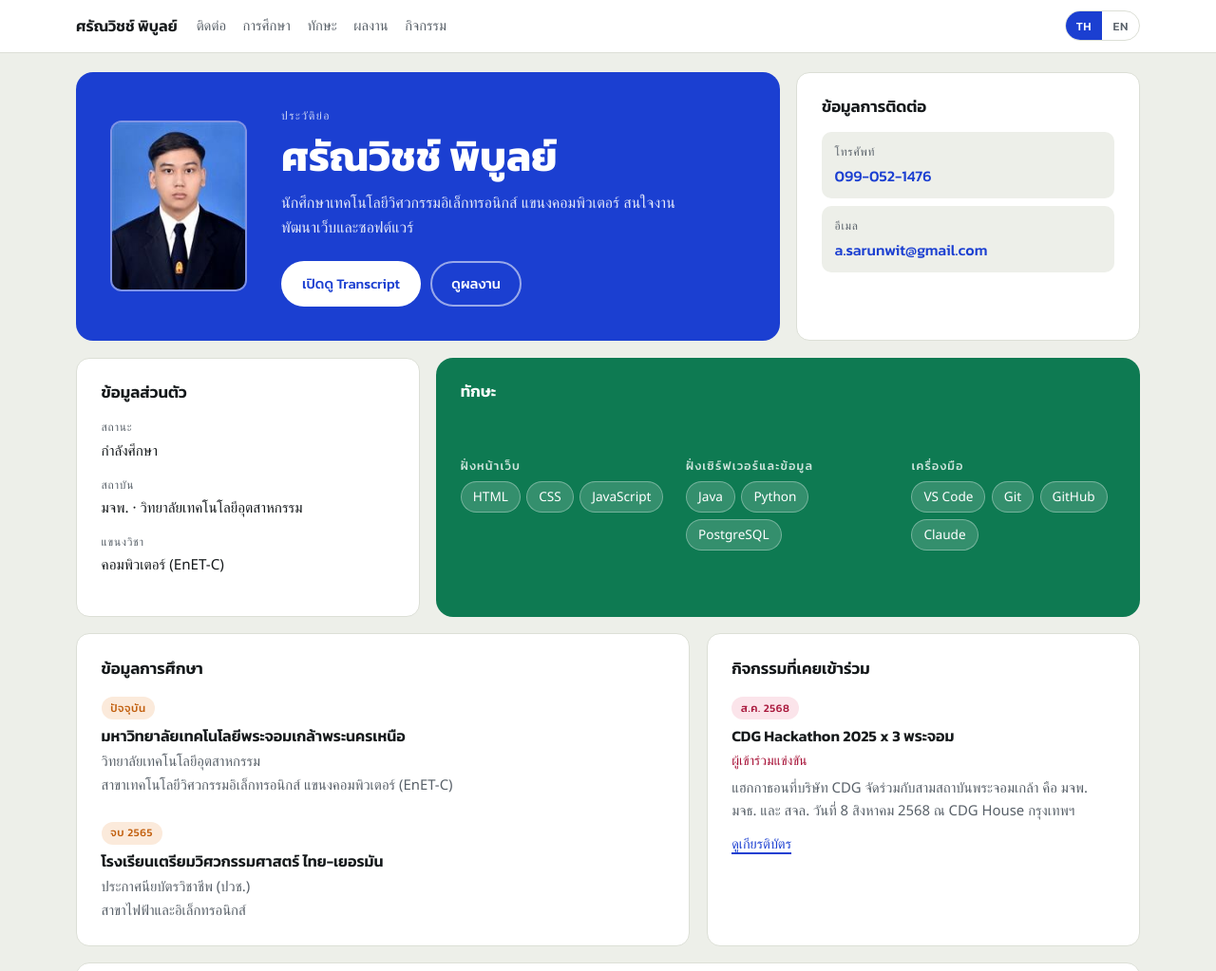
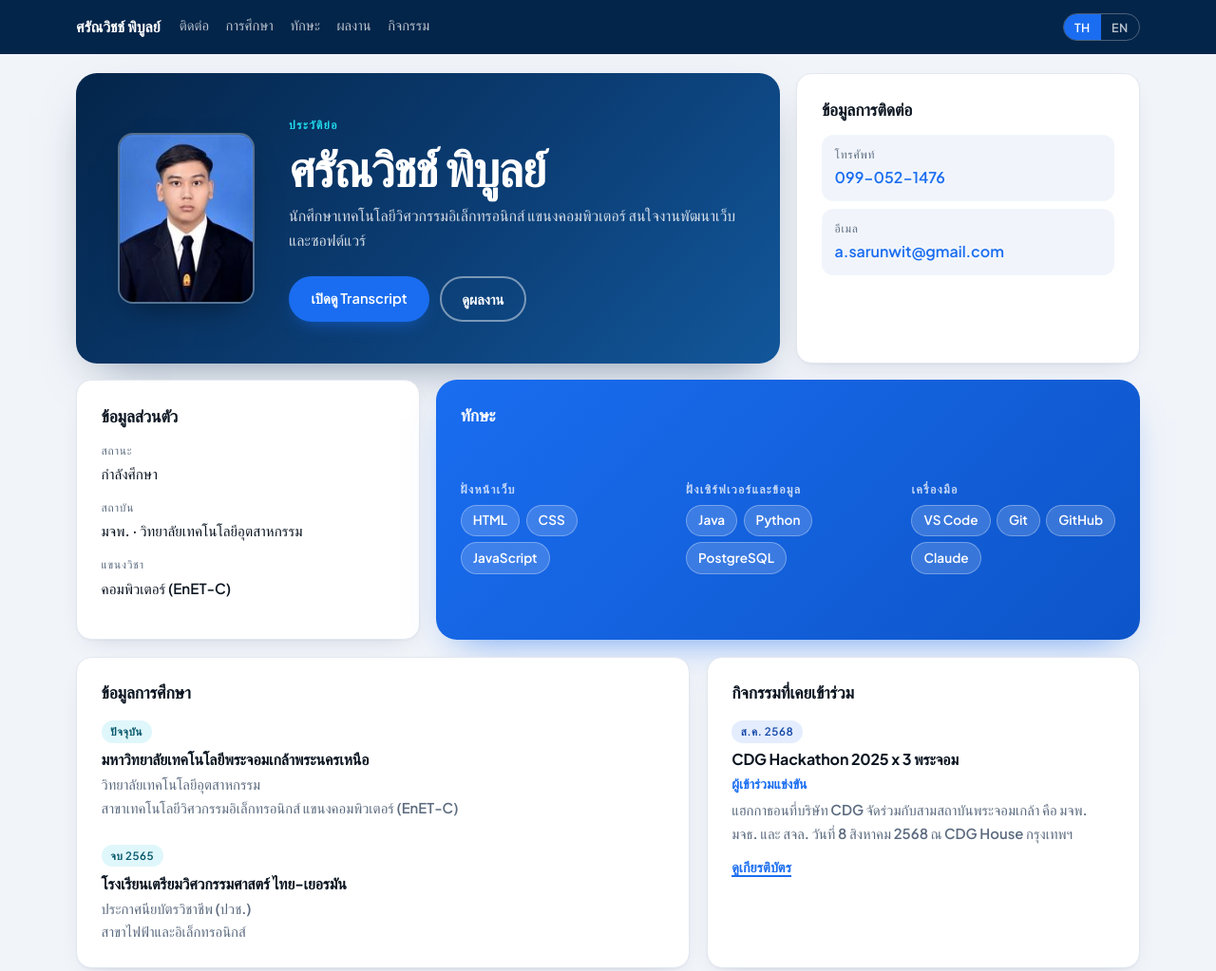
Before and after one commit to Sarunwit00/Resume, a plain HTML site: page index.html in a window 1280 px wide. Shown: the top 1023 px of the page at 95% size. Drawn offline with Linux system fonts and the light colour scheme; a web font is replaced by a local one.

Commit message:
Restyle the theme with a navy and blue palette
Swap the warm cream palette for the navy/blue/cyan set: deep navy for surfaces (topbar, hero), bright blue for anything clickable (buttons, links, skills tile), cyan for small accent tags. Replace Kanit with Plus Jakarta Sans over Anuphan so Latin headings get a geometric grotesque while Thai falls through to Anuphan per glyph.

Rename the chips after their role (chip-edu, chip-act) now that the colours no longer match the old names.

Layout, content and the bilingual system are untouched.

Co-Authored-By: Claude Opus 5 <noreply@anthropic.com>

```diff
--- a/index.html
+++ b/index.html
@@ -7,7 +7,7 @@
 <meta name="claude:viewport-fit-sides" content="cover">
 <link rel="preconnect" href="https://fonts.googleapis.com">
 <link rel="preconnect" href="https://fonts.gstatic.com" crossorigin>
-<link rel="stylesheet" href="https://fonts.googleapis.com/css2?family=Anuphan:wght@400;500;600&family=Kanit:wght@500;600;700&display=swap">
+<link rel="stylesheet" href="https://fonts.googleapis.com/css2?family=Anuphan:wght@400;500;600;700&family=Plus+Jakarta+Sans:wght@600;700;800&display=swap">
 <link rel="stylesheet" href="style.css">
 </head>
 <body>
@@ -140,14 +140,14 @@
 
     <ol class="record-list">
       <li class="record">
-        <p class="chip chip-orange" data-th="ปัจจุบัน" data-en="Present">ปัจจุบัน</p>
+        <p class="chip chip-edu" data-th="ปัจจุบัน" data-en="Present">ปัจจุบัน</p>
         <h3 data-th="มหาวิทยาลัยเทคโนโลยีพระจอมเกล้าพระนครเหนือ" data-en="King Mongkut&rsquo;s University of Technology North Bangkok">มหาวิทยาลัยเทคโนโลยีพระจอมเกล้าพระนครเหนือ</h3>
         <p class="record-line" data-th="วิทยาลัยเทคโนโลยีอุตสาหกรรม" data-en="College of Industrial Technology">วิทยาลัยเทคโนโลยีอุตสาหกรรม</p>
         <p class="record-line" data-th="สาขาเทคโนโลยีวิศวกรรมอิเล็กทรอนิกส์ แขนงคอมพิวเตอร์ (EnET-C)" data-en="Electronics Engineering Technology, computer branch (EnET-C)">สาขาเทคโนโลยีวิศวกรรมอิเล็กทรอนิกส์ แขนงคอมพิวเตอร์ (EnET-C)</p>
       </li>
       <!-- ลบรายการนี้ออกได้ถ้าไม่ต้องการแสดงวุฒิ ปวช. -->
       <li class="record">
-        <p class="chip chip-orange" data-th="จบ 2565" data-en="2022">จบ 2565</p>
+        <p class="chip chip-edu" data-th="จบ 2565" data-en="2022">จบ 2565</p>
         <h3 data-th="โรงเรียนเตรียมวิศวกรรมศาสตร์ ไทย-เยอรมัน" data-en="Thai-German Pre-Engineering School">โรงเรียนเตรียมวิศวกรรมศาสตร์ ไทย-เยอรมัน</h3>
         <p class="record-line" data-th="ประกาศนียบัตรวิชาชีพ (ปวช.)" data-en="Vocational Certificate">ประกาศนียบัตรวิชาชีพ (ปวช.)</p>
         <p class="record-line" data-th="สาขาไฟฟ้าและอิเล็กทรอนิกส์" data-en="Electrical and Electronics">สาขาไฟฟ้าและอิเล็กทรอนิกส์</p>
--- a/script.js
+++ b/script.js
@@ -183,7 +183,7 @@
     ACTIVITIES.forEach(function (item) {
       var li = el('li', 'record');
 
-      if (item.when)   li.appendChild(setText(el('p', 'chip chip-crimson'), item.when));
+      if (item.when)   li.appendChild(setText(el('p', 'chip chip-act'), item.when));
       if (item.name)   li.appendChild(setText(el('h3'), item.name));
       if (item.role)   li.appendChild(setText(el('p', 'record-role'), item.role));
       if (item.detail) li.appendChild(setText(el('p', 'record-line'), item.detail));
--- a/style.css
+++ b/style.css
@@ -3,6 +3,9 @@
    Layout: กระเบื้องขนาดไม่เท่ากันเรียงเป็นโมเสกบนกริด 12 คอลัมน์
             ขนาดกระเบื้องบอกลำดับความสำคัญ จอแคบยุบเหลือคอลัมน์เดียว
    สี: ธีมสว่างชุดเดียว ไม่มีโหมดมืด
+       น้ำเงินกรมท่าใช้กับ "พื้นที่" คือแถบเมนูกับกระเบื้องหัว
+       น้ำเงินสดใช้กับ "สิ่งที่กดได้" คือปุ่มกับลิงก์ และกระเบื้องทักษะ
+       ฟ้าไซยานเป็นสีเน้น ใช้กับแท็กเล็ก ๆ เท่านั้น
        กระเบื้องสีทึบมีแค่สองใบ คือส่วนหัวกับทักษะ ที่เหลือพื้นขาว
    ============================================================ */
 
@@ -10,26 +13,44 @@
 :root {
   color-scheme: light;
 
-  --ground:       #edefe9;
+  /* พื้นและตัวอักษร */
+  --ground:       #f1f4f9;
   --surface:      #ffffff;
-  --ink:          #15191b;
-  --ink-soft:     #596169;
-  --line:         #dcdfd6;
+  --ink:          #0a1420;
+  --ink-soft:     #5c6b7f;
+  --line:         #e3e8f0;
 
-  --blue:         #1b3fd1;
-  --green:        #0e7a52;
-  --orange:       #c2600f;
-  --orange-wash:  #fbeadb;
-  --crimson:      #a8153a;
-  --crimson-wash: #fbe4ea;
+  /* น้ำเงินกรมท่า: แถบเมนูกับกระเบื้องหัว */
+  --navy-1:       #04254a;
+  --navy-2:       #0b3c72;
+  --navy-3:       #12579b;
+
+  /* น้ำเงินสด: ปุ่ม ลิงก์ กระเบื้องทักษะ */
+  --brand:        #1a6df0;
+  --brand-deep:   #1448a8;
+  --brand-wash:   #e4edfe;
+  --brand-tint:   #f1f5fb;
+
+  /* ฟ้าไซยาน: สีเน้นสำหรับแท็กเล็ก ๆ */
+  --cyan:         #22dcee;
+  --cyan-deep:    #06566b;
+  --cyan-wash:    #dff7fb;
+
   --on-fill:      #ffffff;
 
-  --font-display: 'Kanit', 'Segoe UI', system-ui, sans-serif;
-  --font-body:    'Anuphan', 'Segoe UI', system-ui, sans-serif;
+  /* Plus Jakarta Sans ไม่มีอักษรไทย เบราว์เซอร์จะตกไป Anuphan ให้เองทีละตัว */
+  --font-display: 'Plus Jakarta Sans', 'Anuphan', 'Segoe UI', system-ui, sans-serif;
+  --font-body:    'Anuphan', 'Plus Jakarta Sans', 'Segoe UI', system-ui, sans-serif;
 
-  --r-tile:  14px;
-  --r-big:   18px;
+  --r-tile:  16px;
+  --r-big:   22px;
   --maxw:    72rem;
+
+  --shadow-card: 0 1px 2px rgba(9, 30, 66, .04),
+                 0 10px 28px -14px rgba(9, 30, 66, .18);
+  --shadow-lift: 0 2px 4px rgba(9, 30, 66, .05),
+                 0 18px 36px -18px rgba(9, 30, 66, .26);
+  --shadow-navy: 0 20px 50px -24px rgba(4, 37, 74, .55);
 
   /* เผื่อพื้นที่ขอบจอให้พ้นแถบระบบของมือถือ (บนเดสก์ท็อปค่าเป็น 0) */
   padding-top:    env(safe-area-inset-top, 0px);
@@ -58,6 +79,7 @@ img { max-width: 100%; }
 h1, h2, h3 {
   font-family: var(--font-display);
   line-height: 1.25;
+  letter-spacing: -.01em;
   text-wrap: balance;
   margin: 0;
 }
@@ -66,18 +88,19 @@ ul, ol { padding: 0; list-style: none; }
 a { color: inherit; }
 
 :focus-visible {
-  outline: 3px solid var(--blue);
+  outline: 3px solid var(--brand);
   outline-offset: 2px;
   border-radius: 4px;
 }
 
-/* แถบสีด้านบนสุด กันเนื้อหาเลื่อนไปโผล่ใต้แถบระบบของมือถือ */
+/* แถบสีด้านบนสุด กันเนื้อหาเลื่อนไปโผล่ใต้แถบระบบของมือถือ
+   ใช้สีเดียวกับแถบเมนูที่อยู่ถัดลงมา จะได้ดูเป็นผืนเดียว */
 body::before {
   content: "";
   position: fixed;
   inset: 0 0 auto;
   height: env(safe-area-inset-top, 0px);
-  background: var(--surface);
+  background: var(--navy-1);
   z-index: 10;
 }
 
@@ -85,7 +108,7 @@ body::before {
   position: absolute;
   left: -9999px;
   top: 0;
-  background: var(--blue);
+  background: var(--brand);
   color: var(--on-fill);
   padding: .6rem 1rem;
   z-index: 30;
@@ -99,14 +122,18 @@ body::before {
   padding-right: max(16px, env(safe-area-inset-right, 0px));
 }
 
-/* ---------- 3. แถบบนสุด ---------- */
+/* ---------- 3. แถบบนสุด (พื้นน้ำเงินกรมท่า ลอยทับเนื้อหา) ---------- */
 .topbar {
   position: sticky;
   top: env(safe-area-inset-top, 0px);
-  background: var(--surface);
-  border-bottom: 1px solid var(--line);
+  background: var(--navy-1);
+  border-bottom: 0;
+  box-shadow: 0 1px 0 rgba(255, 255, 255, .08);
   z-index: 20;
 }
+
+/* วงโฟกัสสีน้ำเงินสดจมไปกับพื้นกรมท่า บนแถบนี้จึงใช้ไซยานแทน */
+.topbar :focus-visible { outline-color: var(--cyan); }
 
 .topbar-inner {
   display: flex;
@@ -118,8 +145,9 @@ body::before {
 
 .brand {
   font-family: var(--font-display);
-  font-weight: 600;
+  font-weight: 700;
   font-size: 1rem;
+  color: var(--on-fill);
   text-decoration: none;
   white-space: nowrap;
 }
@@ -132,17 +160,36 @@ body::before {
   min-width: 0;
 }
 .topnav a {
+  position: relative;
   text-decoration: none;
   font-size: .92rem;
-  color: var(--ink-soft);
-  padding-block: .15rem;
-  border-bottom: 2px solid transparent;
+  font-weight: 500;
+  color: rgba(255, 255, 255, .72);
+  padding-block: .15rem .5rem;
+  transition: color .18s;
 }
-.topnav a:hover { color: var(--blue); border-bottom-color: var(--blue); }
+/* จุดกลมใต้ลิงก์ ใช้แทนเส้นขีด อ่านง่ายกว่าบนพื้นสีเข้ม */
+.topnav a::after {
+  content: "";
+  position: absolute;
+  left: 50%;
+  bottom: 0;
+  width: 4px;
+  height: 4px;
+  margin-left: -2px;
+  border-radius: 50%;
+  background: var(--cyan);
+  opacity: 0;
+  transition: opacity .18s;
+}
+.topnav a:hover,
+.topnav a:focus-visible { color: var(--on-fill); }
+.topnav a:hover::after,
+.topnav a:focus-visible::after { opacity: 1; }
 
 .lang-switch {
   display: inline-flex;
-  border: 1px solid var(--line);
+  border: 1px solid rgba(255, 255, 255, .28);
   border-radius: 999px;
   overflow: hidden;
   flex: none;
@@ -150,15 +197,17 @@ body::before {
 .lang-btn {
   font-family: var(--font-display);
   font-size: .78rem;
-  font-weight: 500;
+  font-weight: 600;
   letter-spacing: .04em;
   padding: .35rem .7rem;
   background: transparent;
   border: 0;
-  color: var(--ink-soft);
+  color: rgba(255, 255, 255, .72);
   cursor: pointer;
+  transition: background-color .18s, color .18s;
 }
-.lang-btn[aria-pressed="true"] { background: var(--blue); color: var(--on-fill); }
+.lang-btn:hover { color: var(--on-fill); }
+.lang-btn[aria-pressed="true"] { background: var(--brand); color: var(--on-fill); }
 
 /* ---------- 4. กริดกระเบื้อง ---------- */
 .board {
@@ -168,18 +217,19 @@ body::before {
   padding-block: 1.25rem clamp(2rem, 5vw, 3rem);
 }
 
-/* กระเบื้องพื้นขาวเป็นแบบตั้งต้น ใช้เส้นขอบบาง ไม่ใส่เงา */
+/* กระเบื้องพื้นขาวเป็นแบบตั้งต้น เส้นขอบบางคู่กับเงานุ่ม ๆ */
 .tile {
   min-width: 0;
   background: var(--surface);
   border: 1px solid var(--line);
   border-radius: var(--r-tile);
   padding: clamp(1.1rem, 2.5vw, 1.6rem);
+  box-shadow: var(--shadow-card);
 }
 
 .tile-title {
-  font-size: 1.05rem;
-  font-weight: 600;
+  font-size: 1.1rem;
+  font-weight: 700;
   margin-bottom: 1rem;
 }
 
@@ -189,13 +239,17 @@ body::before {
   color: var(--ink-soft);
 }
 
-/* ---------- 5. กระเบื้องส่วนหัว (พื้นน้ำเงินทึบ) ---------- */
+/* ---------- 5. กระเบื้องส่วนหัว (พื้นน้ำเงินกรมท่าไล่เฉด) ---------- */
 .tile-hero {
-  background: var(--blue);
+  background: linear-gradient(135deg,
+              var(--navy-1) 0%,
+              var(--navy-2) 52%,
+              var(--navy-3) 100%);
   border: 0;
   border-radius: var(--r-big);
+  box-shadow: var(--shadow-navy);
   color: var(--on-fill);
-  padding: clamp(1.4rem, 3.5vw, 2.25rem);
+  padding: clamp(1.6rem, 4vw, 2.75rem);
   display: grid;
   grid-template-columns: minmax(0, 1fr);
   gap: 1.4rem;
@@ -207,9 +261,10 @@ body::before {
   width: 9rem;
   max-width: 100%;
   aspect-ratio: 4 / 5;
-  background: rgba(255, 255, 255, .14);
-  border: 2px solid rgba(255, 255, 255, .35);
-  border-radius: 12px;
+  background: rgba(255, 255, 255, .12);
+  border: 2px solid rgba(255, 255, 255, .22);
+  border-radius: 16px;
+  box-shadow: 0 16px 32px -16px rgba(0, 0, 0, .5);
   overflow: hidden;
 }
 #profile-photo {
@@ -240,26 +295,28 @@ body::before {
 
 .eyebrow {
   font-size: .76rem;
-  font-weight: 500;
+  font-weight: 600;
   letter-spacing: .12em;
   text-transform: uppercase;
-  color: rgba(255, 255, 255, .78);
-  margin-bottom: .4rem;
+  color: var(--cyan);
+  margin-bottom: .5rem;
 }
 .tile-hero h1 {
-  font-size: clamp(1.8rem, 4.5vw, 2.7rem);
-  font-weight: 700;
-  margin-bottom: .5rem;
+  font-size: clamp(2rem, 5.2vw, 3.2rem);
+  font-weight: 800;
+  letter-spacing: -.025em;
+  line-height: 1.08;
+  margin-bottom: .6rem;
 }
 .lede {
-  color: rgba(255, 255, 255, .88);
+  color: rgba(255, 255, 255, .82);
   max-width: 46ch;
 }
 .hero-actions {
   display: flex;
   flex-wrap: wrap;
   gap: .65rem;
-  margin-top: 1.4rem;
+  margin-top: 1.5rem;
 }
 
 /* ---------- 6. ปุ่มและลิงก์ ---------- */
@@ -269,42 +326,49 @@ body::before {
   justify-content: center;
   font-family: var(--font-display);
   font-size: .92rem;
-  font-weight: 500;
-  padding: .62rem 1.25rem;
+  font-weight: 600;
+  padding: .62rem 1.35rem;
   border-radius: 999px;
   border: 2px solid transparent;
   cursor: pointer;
   text-decoration: none;
+  transition: background-color .18s, border-color .18s, color .18s,
+              transform .18s, box-shadow .18s;
 }
-/* ปุ่มขาวทึบ ใช้บนกระเบื้องสีน้ำเงิน */
+/* ปุ่มหลัก น้ำเงินสด ใช้ได้ทั้งบนพื้นกรมท่าและพื้นขาว */
 .btn-solid {
-  background: var(--on-fill);
-  color: var(--blue);
+  background: var(--brand);
+  color: var(--on-fill);
+  box-shadow: 0 8px 20px -10px rgba(26, 109, 240, .8);
 }
-.btn-solid:hover { background: #e7ebfb; }
+.btn-solid:hover {
+  background: #1560db;
+  transform: translateY(-1px);
+}
 
 .btn-outline {
   background: transparent;
   color: var(--on-fill);
-  border-color: rgba(255, 255, 255, .55);
+  border-color: rgba(255, 255, 255, .45);
 }
-.btn-outline:hover { border-color: var(--on-fill); background: rgba(255, 255, 255, .12); }
+.btn-outline:hover { border-color: var(--on-fill); background: rgba(255, 255, 255, .14); }
 
 .btn-quiet {
   background: transparent;
   color: var(--ink);
   border-color: var(--line);
 }
-.btn-quiet:hover { border-color: var(--ink-soft); }
+.btn-quiet:hover { border-color: var(--brand); color: var(--brand); }
 
 .link {
-  color: var(--blue);
-  font-weight: 500;
+  color: var(--brand);
+  font-weight: 600;
   font-size: .9rem;
   text-decoration: none;
   border-bottom: 2px solid currentColor;
+  transition: color .18s;
 }
-.link:hover { color: var(--ink); }
+.link:hover { color: var(--navy-2); }
 
 /* ---------- 7. กระเบื้องติดต่อ ---------- */
 .contact-list { display: grid; gap: .5rem; }
@@ -313,24 +377,26 @@ body::before {
   display: grid;
   gap: .1rem;
   padding: .7rem .85rem;
-  background: var(--ground);
-  border-radius: 10px;
+  background: var(--brand-tint);
+  border-radius: 12px;
   text-decoration: none;
   min-width: 0;
+  transition: background-color .18s;
 }
-.contact-row:hover { background: #e3e7f7; }
+.contact-row:hover { background: var(--brand-wash); }
 
 .row-label {
   font-size: .75rem;
+  font-weight: 500;
   letter-spacing: .06em;
   text-transform: uppercase;
   color: var(--ink-soft);
 }
 .row-value {
   font-family: var(--font-display);
-  font-weight: 500;
+  font-weight: 600;
   font-size: 1rem;
-  color: var(--blue);
+  color: var(--brand);
   word-break: break-all;
 }
 
@@ -339,17 +405,19 @@ body::before {
 .fact { display: grid; gap: .1rem; min-width: 0; }
 .fact dt {
   font-size: .75rem;
+  font-weight: 500;
   letter-spacing: .06em;
   text-transform: uppercase;
   color: var(--ink-soft);
 }
 .fact dd { font-size: .95rem; }
 
-/* ---------- 9. กระเบื้องทักษะ (พื้นเขียวทึบ) ---------- */
+/* ---------- 9. กระเบื้องทักษะ (พื้นน้ำเงินสดไล่เฉด) ---------- */
 .tile-skills {
-  background: var(--green);
+  background: linear-gradient(135deg, var(--brand) 0%, #0d55c9 100%);
   border: 0;
   border-radius: var(--r-big);
+  box-shadow: 0 18px 40px -22px rgba(26, 109, 240, .75);
   color: var(--on-fill);
   display: flex;
   flex-direction: column;
@@ -366,10 +434,10 @@ body::before {
 .skill-set { min-width: 0; }
 .skill-set h3 {
   font-size: .78rem;
-  font-weight: 500;
+  font-weight: 600;
   letter-spacing: .1em;
   text-transform: uppercase;
-  color: rgba(255, 255, 255, .8);
+  color: rgba(255, 255, 255, .75);
   margin-bottom: .5rem;
 }
 
@@ -380,9 +448,10 @@ body::before {
 }
 .pills li {
   font-size: .85rem;
+  font-weight: 500;
   padding: .28rem .75rem;
-  background: rgba(255, 255, 255, .16);
-  border: 1px solid rgba(255, 255, 255, .32);
+  background: rgba(255, 255, 255, .17);
+  border: 1px solid rgba(255, 255, 255, .3);
   border-radius: 999px;
 }
 
@@ -394,24 +463,25 @@ body::before {
   display: inline-block;
   font-family: var(--font-display);
   font-size: .72rem;
-  font-weight: 500;
+  font-weight: 600;
   letter-spacing: .05em;
   padding: .15rem .6rem;
   border-radius: 999px;
   margin-bottom: .45rem;
 }
-.chip-orange  { color: var(--orange);  background: var(--orange-wash); }
-.chip-crimson { color: var(--crimson); background: var(--crimson-wash); }
+/* ตั้งชื่อตามหน้าที่ ไม่ตามสี เผื่อเปลี่ยนชุดสีอีกจะได้ไม่ต้องไล่แก้ชื่อ */
+.chip-edu { color: var(--cyan-deep);  background: var(--cyan-wash); }
+.chip-act { color: var(--brand-deep); background: var(--brand-wash); }
 
 .record h3 {
   font-size: 1rem;
-  font-weight: 600;
+  font-weight: 700;
   margin-bottom: .25rem;
 }
 .record-role {
   font-size: .88rem;
-  font-weight: 500;
-  color: var(--crimson);
+  font-weight: 600;
+  color: var(--brand);
   margin-bottom: .25rem;
 }
 .record-line {
@@ -436,12 +506,12 @@ body::before {
   min-width: 0;
   padding: 1.1rem;
   border: 2px dashed var(--line);
-  border-radius: 12px;
+  border-radius: 14px;
 }
 /* ภาพหน้าจอของผลงาน ใส่หรือไม่ใส่ก็ได้ */
 .slot-shot {
   border: 1px solid var(--line);
-  border-radius: 8px;
+  border-radius: 12px;
   overflow: hidden;
   line-height: 0;
   margin-bottom: .2rem;
@@ -461,7 +531,7 @@ body::before {
 }
 .slot h3 {
   font-size: 1rem;
-  font-weight: 600;
+  font-weight: 700;
   color: var(--ink-soft);
 }
 .slot-desc {
@@ -489,10 +559,29 @@ body::before {
 /* ช่องที่กรอกข้อมูลจริงแล้ว: เติม class is-filled */
 .slot.is-filled {
   border-style: solid;
+  border-width: 1px;
   border-color: var(--line);
-  background: var(--ground);
+  background: var(--surface);
+  padding: 1.15rem;
+  box-shadow: var(--shadow-card);
+  transition: box-shadow .2s, transform .2s;
 }
-.slot.is-filled .slot-num { color: var(--blue); }
+.slot.is-filled:hover {
+  box-shadow: var(--shadow-lift);
+  transform: translateY(-2px);
+}
+/* ในช่องที่มีเนื้อหาจริง เลขลำดับกลายเป็นแท็กเล็ก ๆ ไม่ใช่ตัวเลขใหญ่ */
+.slot.is-filled .slot-num {
+  align-self: flex-start;
+  font-size: .72rem;
+  font-weight: 700;
+  letter-spacing: .04em;
+  line-height: 1.5;
+  padding: .12rem .6rem;
+  border-radius: 999px;
+  background: var(--cyan);
+  color: var(--cyan-deep);
+}
 .slot.is-filled h3 { color: var(--ink); }
 
 /* ---------- 12. ท้ายเว็บ ---------- */
@@ -510,7 +599,7 @@ body::before {
 }
 .footer-name {
   font-family: var(--font-display);
-  font-weight: 600;
+  font-weight: 700;
 }
 .footer-contact {
   font-size: .9rem;
@@ -526,11 +615,12 @@ body::before {
   padding: 0;
   border: 0;
   border-radius: var(--r-tile);
+  box-shadow: var(--shadow-lift);
   background: var(--surface);
   color: var(--ink);
 }
 .dialog[open] { display: flex; flex-direction: column; }
-.dialog::backdrop { background: rgba(10, 14, 30, .55); }
+.dialog::backdrop { background: rgba(4, 37, 74, .62); }
 
 .dialog-head,
 .dialog-foot {
@@ -545,7 +635,7 @@ body::before {
 
 .dialog-title {
   font-size: 1rem;
-  font-weight: 600;
+  font-weight: 700;
   margin-inline-end: auto;
 }
 .icon-btn {
@@ -561,8 +651,9 @@ body::before {
   color: var(--ink);
   cursor: pointer;
   line-height: 1;
+  transition: border-color .18s, color .18s;
 }
-.icon-btn:hover { border-color: var(--ink-soft); }
+.icon-btn:hover { border-color: var(--brand); color: var(--brand); }
 .close-glyph { font-size: 1.3rem; line-height: 1; }
 
 .dialog-body {
@@ -578,7 +669,7 @@ body::before {
   min-height: 12rem;
   width: 100%;
   border: 1px solid var(--line);
-  border-radius: 10px;
+  border-radius: 12px;
   background: var(--ground);
 }
 .pdf-note {
```
